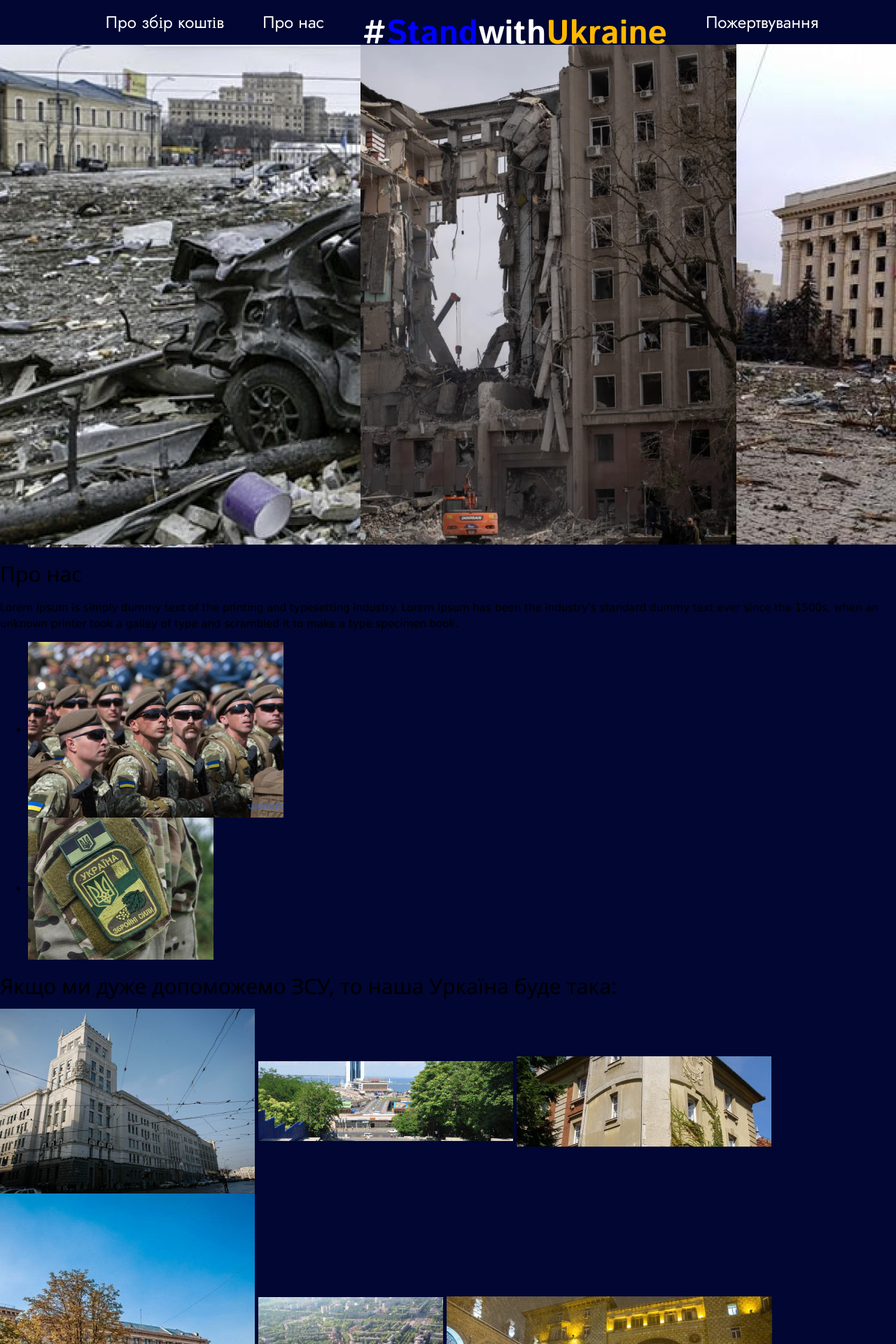
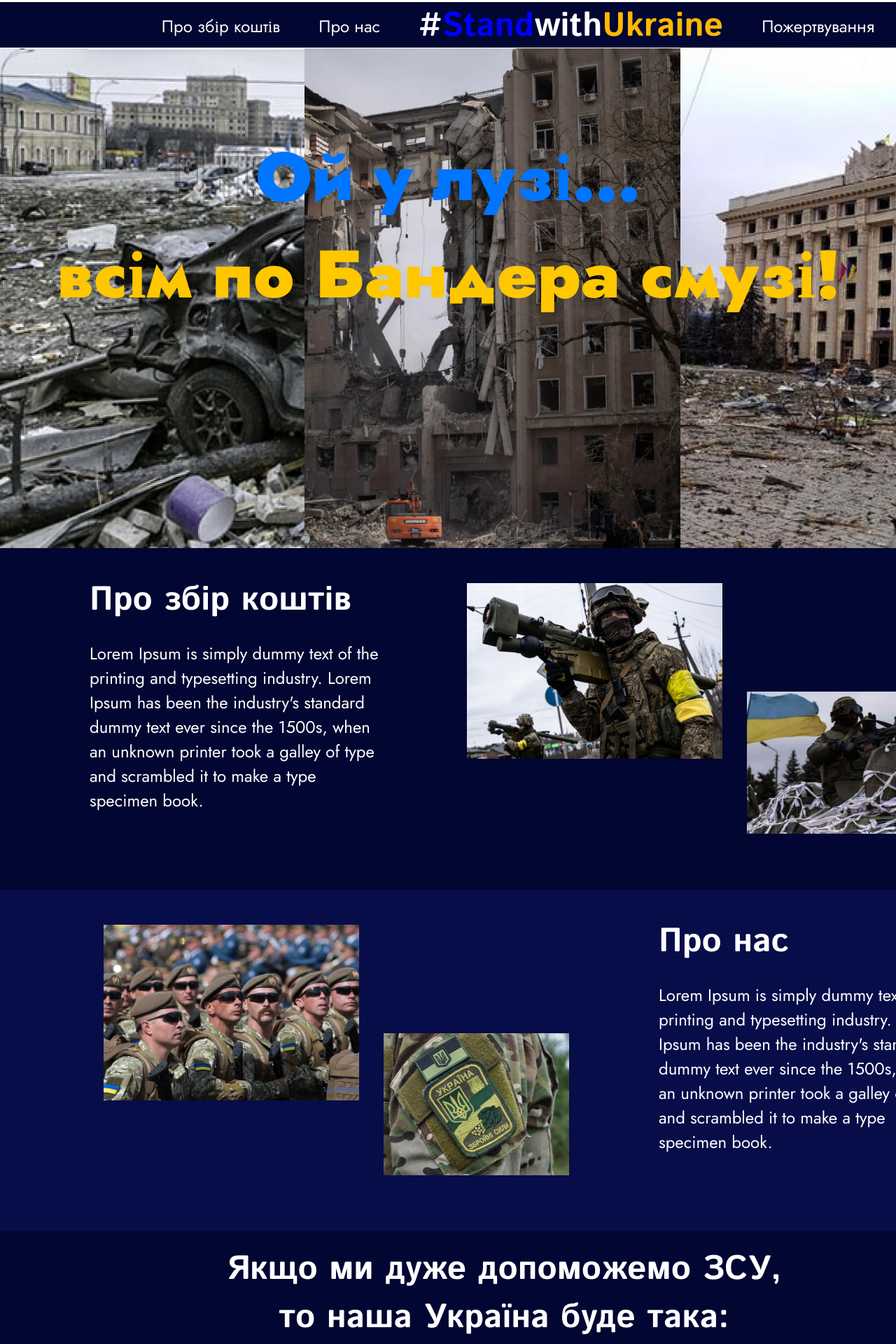
Before and after one commit to IlliaBondarnko/project-1, a plain HTML site: page index.html in a window 1280 px wide. Shown: the part 1-1921 px from the top of the page at 70% size. Drawn offline with nearby package versions, Linux system fonts and the light colour scheme.

Commit message:
first 3 sections are done

```diff
--- a/index.html
+++ b/index.html
@@ -33,17 +33,10 @@
       </nav>
     </header>
     <section class="hero">
-      <div class="images">
-        <ul class="image-list">
-          <li class="hero1"><img src="/images/hero1.png" alt="*фонове зображення*" /></li>
-          <li class="hero2"><img src="/images/hero2.png" alt="*фонове зображення*" /></li>
-          <li class="hero3"><img src="/images/hero3.png" alt="*фонове зображення*" /></li>
-        </ul>
-      </div>
-      <h2 class="headline">Ой у лузі...</h2>
-      <h2 class="headline">всім по Бандера смузі!</h2>
+      <h1 class="headline"><span style="color: #0075FF;">Ой у лузі...</span><br>
+        <span style="color: #FFC700;">всім по Бандера смузі!</span></h1>
     </section>
-    <section class="about-container">
+    <section class="about container">
       <div class="about-text-wrapper">
         <h2 class="about-headind">Про збір коштів</h2>
         <p class="about-text">
@@ -56,15 +49,15 @@
 
       <ul class="about-photo__list">
         <li class="about-photo__list--item">
-          <img class="photo" src="/images/zbir_koshtiv1.jpg" alt="warior" />
+          <img class="photo" src="./images/zbir_koshtiv1.jpg" alt="warior" />
         </li>
         <li class="about-photo__list--item bottom-photo">
-          <img class="photo" src="/images/zbir_koshtiv2.jpg" alt="warior2" />
+          <img class="photo" src="./images/zbir_koshtiv2.jpg" alt="warior2" />
         </li>
       </ul>
     </section>
 
-    <section class="about-reverse-container">
+    <section class="about reverse container">
       <div class="about-text-wrapper">
         <h2 class="about-headind">Про нас</h2>
         <p class="about-text">
@@ -86,14 +79,14 @@
     </section>
     <section class="if">
       <h2 class="if-headline">
-        Якщо ми дуже допоможемо ЗСУ, то наша Уркаїна буде така:
+        Якщо ми дуже допоможемо ЗСУ,<br> то наша Україна буде така:
       </h2>
-      <img src="/images/collage1.png" alt="" class="collage-img1" />
-      <img src="/images/collage2.png" alt="" class="collage-img2" />
-      <img src="/images/collage3.png" alt="" class="collage-img3" />
-      <img src="/images/collage4.png" alt="" class="collage-img4" />
-      <img src="/images/collage5.png" alt="" class="collage-img5" />
-      <img src="/images/collage6.png" alt="" class="collage-img6" />
+      <img src="/images/collage1.png" alt="" width="364px" height="264px" class="collage-img1" />
+      <img src="/images/collage2.png" alt="" width="364px" height="114px" class="collage-img2" />
+      <img src="/images/collage3.png" alt="" width="364px" height="129px" class="collage-img3" />
+      <img src="/images/collage4.png" alt="" width="364px" height="557px" class="collage-img4" />
+      <img src="/images/collage5.png" alt="" width="264px" height="261px" class="collage-img5" />
+      <img src="/images/collage6.png" alt="" width="465px" height="264px" class="collage-img6" />
     </section>
     <section class="charity">
       <h2 class="projects-main-headline">Проекти пожертвування на ЗСУ</h2>
--- a/style.css
+++ b/style.css
@@ -1,33 +1,42 @@
 body {
-    background-color: #010632
-    ;
+    background-color: #ffffff;
+}
+
+html {
+    scroll-behavior: smooth;
+}
+
+ol, ul {
+  list-style: none;
 }
 /* ___HEADER______________________________________________________________ */
+
+header {
+    height: 65px;
+    margin: 0 auto;
+    width: 1440px;
+    background-color: #010632;
+}
 
 
 .nav-list {
     display: flex;
     flex-direction: row;
     justify-content: center;
-
+    margin-top: 4px;
+    align-items: center;
 }
 
 .nav-list-item {
     list-style: none;
     text-decoration: none;
 
-    height: 29px;
-    left: 138px;
-    top: 23px;
-
     font-family: 'Jost';
     font-style: normal;
     font-weight: 400;
     font-size: 24px;
     line-height: 35px;
-
     /* текст */
-
     color: #FFFFFF;
 }
 
@@ -41,7 +50,6 @@ body {
 }
 
 .header-title {
-    margin: 0;
     list-style: none;
     font-family: 'Istok Web';
     font-style: normal;
@@ -51,37 +59,175 @@ body {
     margin-right: 55px;
     /* identical to box height */
 
-
     color: #FFFFFF;
 }
 
 /* _______________________________________________________________________ */
 /* ___HERO________________________________________________________________ */
 
-.image-list {
-    list-style: none;
+.hero {
+    align-items: center;
+    background-image: url(./images/hero.png);
+    background-repeat: no-repeat;
+    background-position: center;
+    height: 715px;
 }
 
-.hero1 {
-    position: absolute;
-    width: 1440px;
-    height: 714px;
-    left: 0px;
-    top: 65px;
+.headline {
+    margin: 0 auto;
+    padding-top: 115px;
+    padding-bottom: 321px;
+    /* h1  */
+
+    font-family: 'Jost';
+    font-style: normal;
+    font-weight: 900;
+    font-size: 96px;
+    line-height: 139px;
+    text-align: center;
 }
 
-.hero2 {
-    position: absolute;
-    width: 538px;
-    height: 714px;
-    left: 515px;
-    top: 65px;
+.heroimg {
+    display: block;
+    margin-left: auto;
+    margin-right: auto;
 }
 
-.hero3 {
+/* _______________________________________________________________________ */
+/* ___ABOUT_CONTAINER_____________________________________________________ */
+
+.container {
+    margin: 0 auto;
+    width: 1440px;
+    padding: 10px 0px;
+}
+
+.about {
+    padding-top: 30px;
+    padding-bottom: 65px;
+    display: flex;
+    background-color: #010632;
+}
+
+.reverse {
+    flex-direction: row-reverse;
+    background-color: #060d49;
+}
+
+.about-text-wrapper {
+    margin-left: 128px;
+    margin-right: 85px;
+}
+
+.about-headind {
+    width: 375px;
+
+    font-family: "Istok Web";
+    font-style: normal;
+    font-weight: 700;
+    font-size: 48px;
+    line-height: 69px;
+
+    color: #ffffff;
+}
+
+.about-text {
+    width: 414px;
+    height: 233px;
+
+    font-family: "Jost";
+    font-style: normal;
+    font-weight: 400;
+    font-size: 24px;
+    line-height: 35px;
+
+    color: #ffffff;
+}
+
+.about-photo__list {
+    display: flex;
+    padding-top: 5px;
+}
+
+.about-photo__list--item:not(:last-child) {
+    margin-right: 35px;
+}
+
+.bottom-photo {
+    margin-top: 155px;
+}
+
+/* _______________________________________________________________________ */
+/* ___IF_SECTION__________________________________________________________ */
+
+.if {
+    margin: 0 auto;
+    width: 1440px;
+    padding: 10px 0px;
+    background-color: #010632;
+}
+
+.if-headline {
+    padding-left: 320px;
+    padding-right: 320px;
+
+    /* h2 */
+
+    font-family: 'Istok Web';
+    font-style: normal;
+    font-weight: 700;
+    font-size: 48px;
+    line-height: 69px;
+    text-align: center;
+
+    color: #FFFFFF;
+
+}
+
+.collage-img1 {
     position: absolute;
-    width: 388px;
-    height: 715px;
-    left: 1052px;
-    top: 64px;
+    width: 364px;
+    height: 264px;
+    margin-left: 139px;
+    margin-top: 159px;
 }
+
+.collage-img2 {
+    position: absolute;
+    width: 364px;
+    height: 114px;
+    margin-left: 539px;
+    margin-top: 159px;
+}
+
+.collage-img3 {
+    position: absolute;
+    width: 364px;
+    height: 129px;
+    margin-left: 539px;
+    margin-top: 294px;
+}
+
+.collage-img4 {
+    position: absolute;
+    width: 364px;
+    height: 557px;
+    margin-left: 939px;
+    margin-top: 159px;
+}
+
+.collage-img5 {
+    position: absolute;
+    width: 264px;
+    height: 261px;
+    margin-left: 139px;
+    margin-top: 444px;
+}
+
+.collage-img6 {
+    position: absolute;
+    width: 465px;
+    height: 264px;
+    margin-left: 438px;
+    margin-top: 444px;
+}
```
Also changed, not shown: images/hero.png (added), images/wallpaperflare.com_wallpaper.jpg (added).
